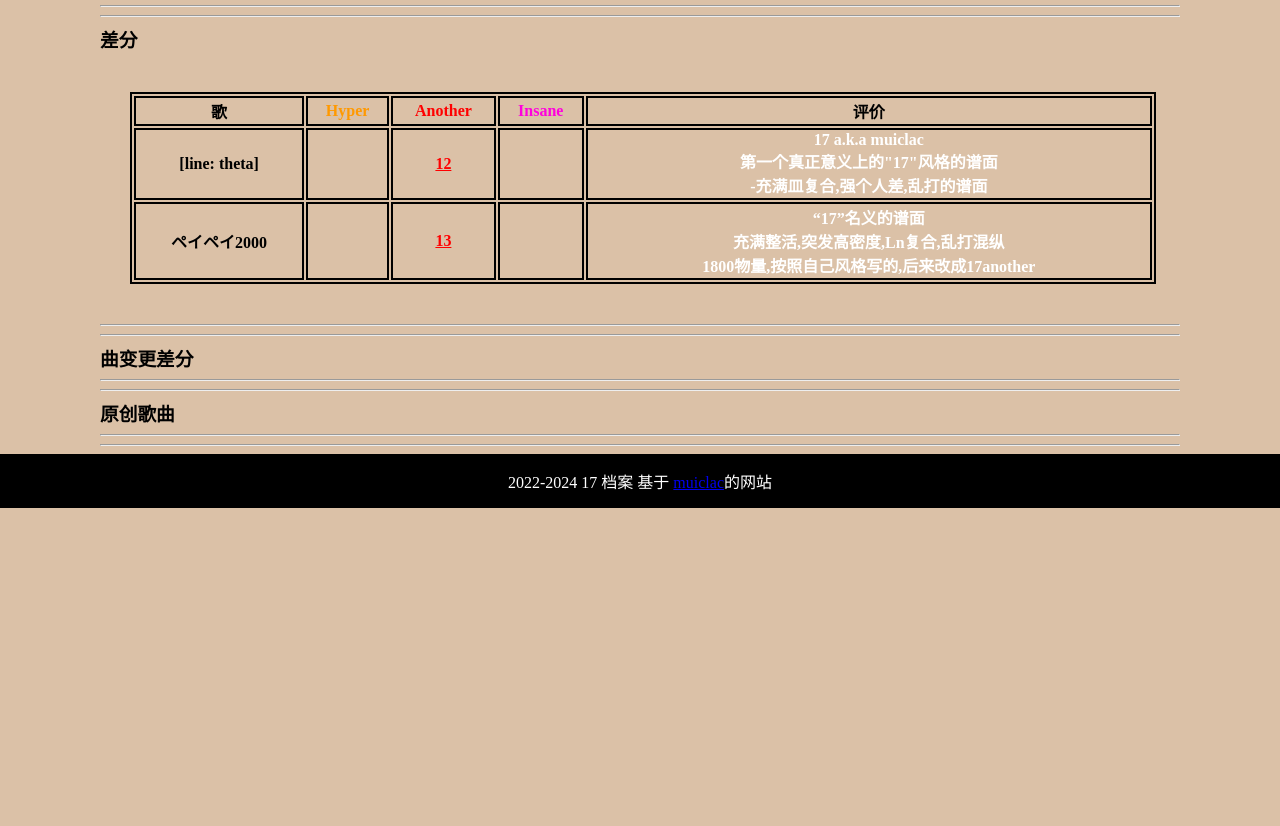
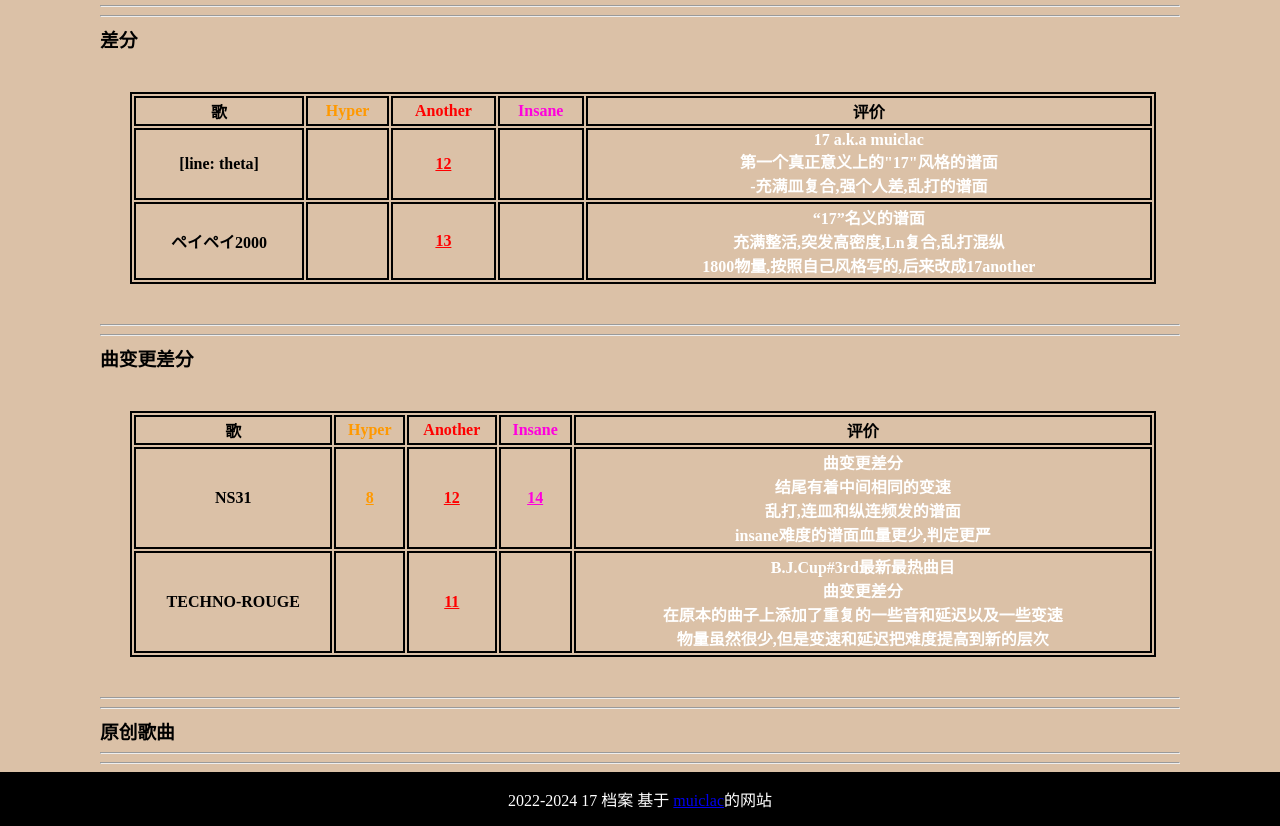
Before and after one commit to muiclac/muiclac.github.io, a plain HTML site: page download/17.html in a window 1280 px wide. Shown: the part 253-1079 px from the top of the page. Before the commit the page ends 800 px from the top, so only its background shows below. Drawn offline with Linux system fonts and the light colour scheme.

Commit message:
Update 17.html

```diff
--- a/download/17.html
+++ b/download/17.html
@@ -171,7 +171,7 @@ td{
 <!--模板生的-->
 <body>
     <div id="templatemo_menu_panel">
-<h3><a href="https://muiclac.github.io/"  class="current">返回</a> <h3>
+<h3><a href="##"  class="current">返回</a> <h3>
     </div>
 	<div id="templatemo_header_panel">
     	<div id="templatemo_title_section">
@@ -206,6 +206,27 @@ td{
 	</div>
     <hr/>    <hr/>
     <h3>曲变更差分</h3>
+	<table id="tb1" border="1">
+		<tr>
+		  <th>歌</th>
+		  <th id="hyper">Hyper</th>
+		  <th id="another">Another</th>
+		  <th id="insane">Insane</th>
+		  <th>评价</th>
+		  <!--表头-->
+		</tr>
+		<th>NS31</th>
+		<th id="hyper"><a href="[17]NS31.zip" download="[17]NS31.zip">8</a></th>
+		<th id="another"><a href="[17]NS31.zip" download="[17]NS31.zip">12</a></th>
+		<th id="insane"><a href="[17]NS31.zip" download="[17]NS31.zip">14</a></th>
+		<th id="comment">曲变更差分<br>结尾有着中间相同的变速<br>乱打,连皿和纵连频发的谱面<br>insane难度的谱面血量更少,判定更严</th>
+	  </tr>
+	  <th>TECHNO-ROUGE</th>
+	  <th id="hyper"></th>
+	  <th id="another"><a href="[17]TECHNO-LOGUE_song_changed.zip" download="[17]TECHNO-LOGUE_song_changed.zip">11</a></th>
+	  <th id="insane"></th>
+	  <th id="comment">B.J.Cup#3rd最新最热曲目<br>曲变更差分<br>在原本的曲子上添加了重复的一些音和延迟以及一些变速<br>物量虽然很少,但是变速和延迟把难度提高到新的层次</th>
+	  </table>
     <hr/>    <hr/>
     <h3>原创歌曲</h3>
     <hr/>    <hr/>
```
